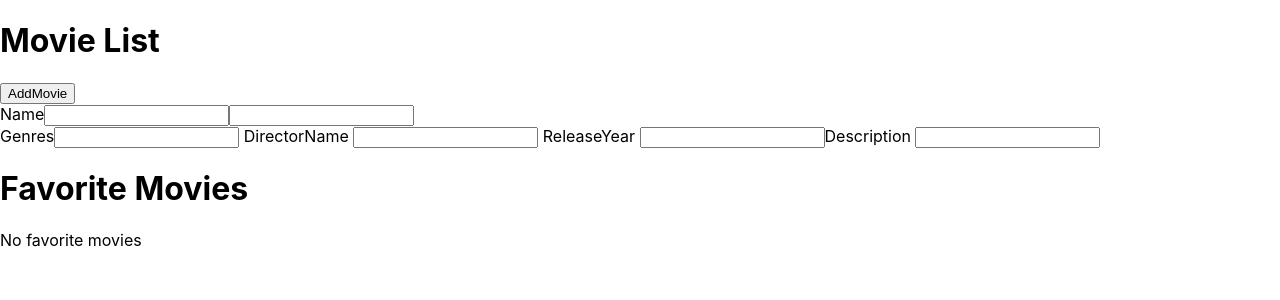
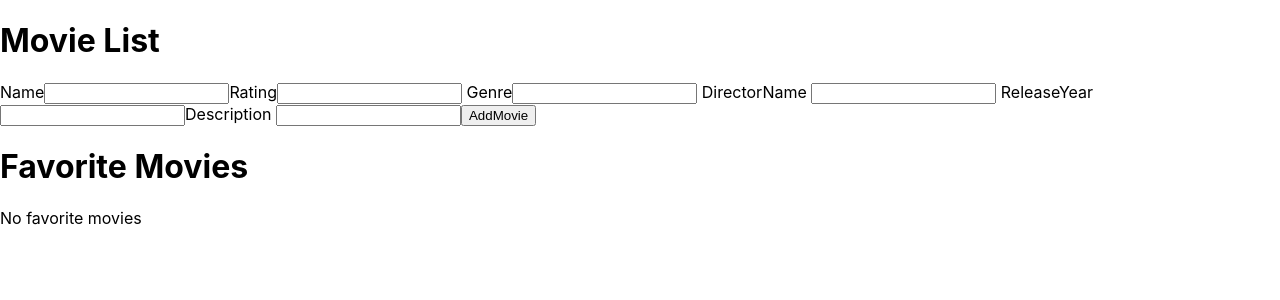
Before and after one commit to Fikerte-T/movie-app, a React (Create React App) app: page / in a window 1280 px wide. Shown: the top 300 px of the page. Built offline with nearby package versions, Linux system fonts and the light colour scheme.

Commit message:
Update AddMovie feature

```diff
--- a/src/App.js
+++ b/src/App.js
@@ -5,6 +5,8 @@ import AddMovie from './component/AddMovie'
 import MovieList from './component/MovieList'
 import AddDetail from './component/AddDetail';
 import FavoriteMovie from './component/FavoriteMovie'
+import { v4 as uuid4 } from 'uuid';
+
 
 class App extends React.Component {
 
@@ -12,17 +14,25 @@ class App extends React.Component {
     movieList: []
      }
 
-  addMovie =( name,rating, genres, directorName, isFavorite = false)=>{
-    const newmovieList=[...this.state.movieList]
-    const item ={name, rating, genres, directorName, isFavorite }
-    newmovieList.push(item)
-    this.setState({movieList: newmovieList})
+  addMovie = (name, rating, genres, directorName, releaseYear, description)=>{
+    const newMovie = {
+      id: uuid4(),
+      name: name,
+      rating: rating,
+      genre: genres,
+      directorName: directorName,
+      releaseYear: releaseYear,
+      description: description,
+      isFavorite: false
+    }
+
+    this.setState({
+      movieList: [...this.state.movieList, newMovie],
+    })
 
   }
-  handleChange = () =>{
-    this.setState({isMovieDetail: !this.state.isMovieDetail})
-  }
-  handleFavorite = (name) => {
+
+  addToFavorite = (name) => {
     this.setState((prevState) => ({
       movieList: prevState.movieList.map((movie) => {
         if (movie.name === name) {
@@ -56,7 +66,7 @@ class App extends React.Component {
     <>
         <div>
         <MovieList movieList={this.state.movieList}
-         addFavorite = {this.handleFavorite}
+         addFavorite = {this.addToFavorite}
         />
         <AddMovie movieList={this.state.movieList}
           addMovie = {this.addMovie}
--- a/src/component/AddMovie.js
+++ b/src/component/AddMovie.js
@@ -9,10 +9,10 @@ class AddMovie extends React.Component{
         releaseYear: "",
         description: "",
     }
-    addMovie=()=>{
-        this.props.addMovie(this.state.name, this.state.rating, this.state.genres,
-
-            this.state.directorName)
+    handleSubmit = (e)=>{
+        e.preventDefault()
+        this.props.addMovie(this.state.name, this.state.rating, this.state.genres, this.state.directorName, this.state.releaseYear, this.state.description)
+        //clear the input fields after adding the movie
         this.setState({
             name:"",
             rating: "",
@@ -47,52 +47,46 @@ class AddMovie extends React.Component{
 
     render(){
         return(
-            <>
-            <button onClick= {this.addMovie}>AddMovie</button>
-            <div>
-
+            <form onSubmit = {this.handleSubmit}>
                 <label> Name</label>
                 <input type= "text"
                         name="name"
                         value={this.state.name}
-                        onChange={(event)=>this.handleChangeName(event)}
+                        onChange={this.handleChangeName}
                 ></input>
+                <label>Rating</label>
                 <input type= "number"
                         name="rating"
                         value={this.state.rating}
-                        onChange={(event)=>this.handleChangeRating(event)}
+                        onChange={this.handleChangeRating}
                 ></input>
-            </div>
-            <div>
-
-                <label> Genres</label>
+                <label> Genre</label>
                 <input type= "text"
                         name="genres"
                         value={this.state.genres}
-                        onChange={(event)=>this.handleChangeGenres(event)}
+                        onChange={this.handleChangeGenres}
                 ></input>
 
                 <label> DirectorName </label>
                 <input type= "text"
                         name="directorName"
                         value={this.state.directorName}
-                        onChange={(event)=>this.handleChangeDirectorName(event)}
+                        onChange={this.handleChangeDirectorName}
                 ></input>
                 <label> ReleaseYear </label>
                 <input type= "text"
                         name="releaseYear"
                         value={this.state.releaseYear}
-                        onChange={(event)=>this.handleChangeReleaseYear(event)}
+                        onChange={this.handleChangeReleaseYear}
                 ></input>
                 <label>Description </label>
                 <input type= "text"
                         name="releaseYear"
-                        value={this.state.Description}
-                        onChange={(event)=>this.handleChangeDescription(event)}
+                        value={this.state.description}
+                        onChange={this.handleChangeDescription}
                  ></input>
-
-            </div>
-            </>
+            <button>AddMovie</button>
+            </form>
         )
     }
 }
```
Lines whose indentation alone changed are shown as unchanged.
